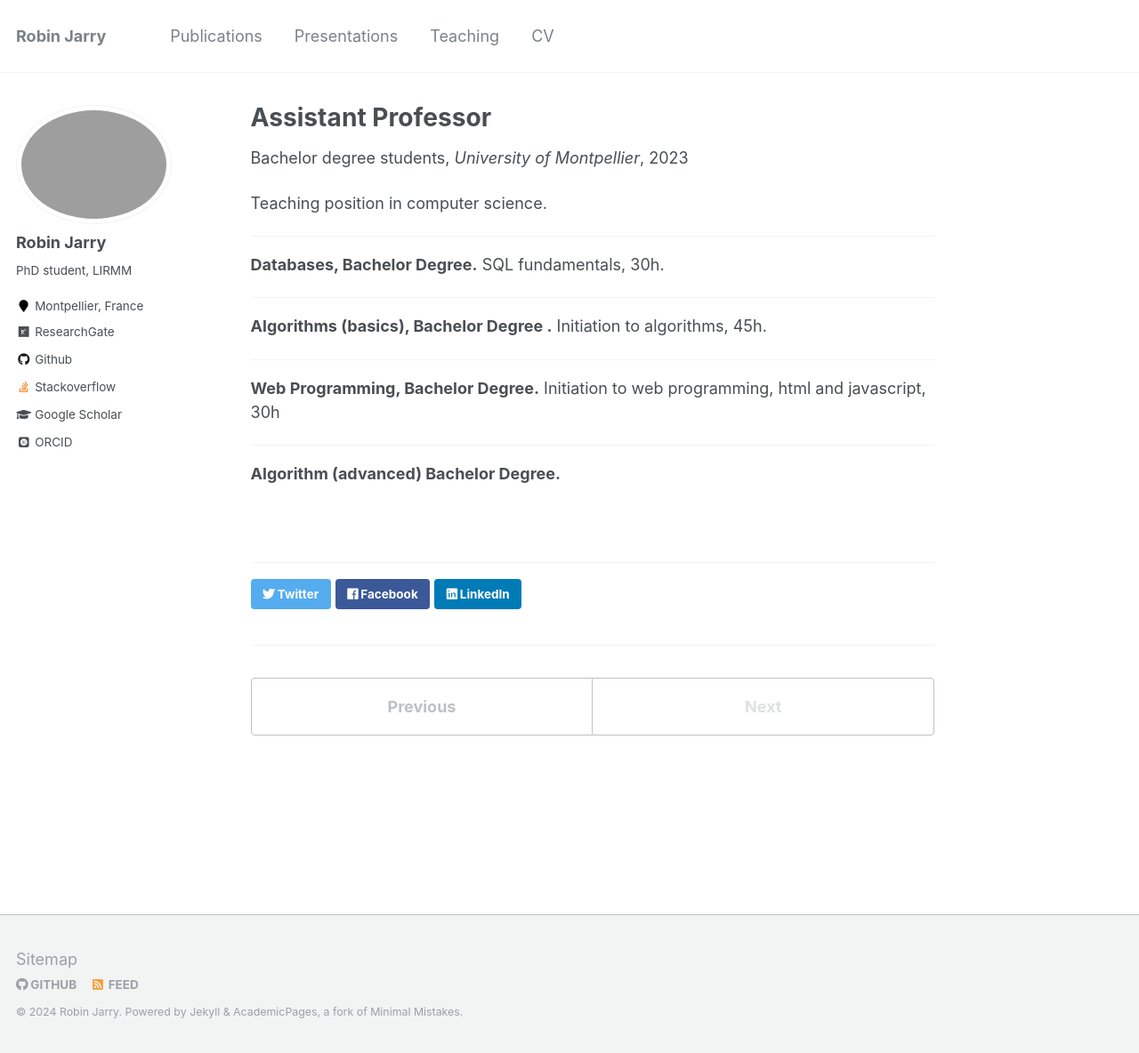
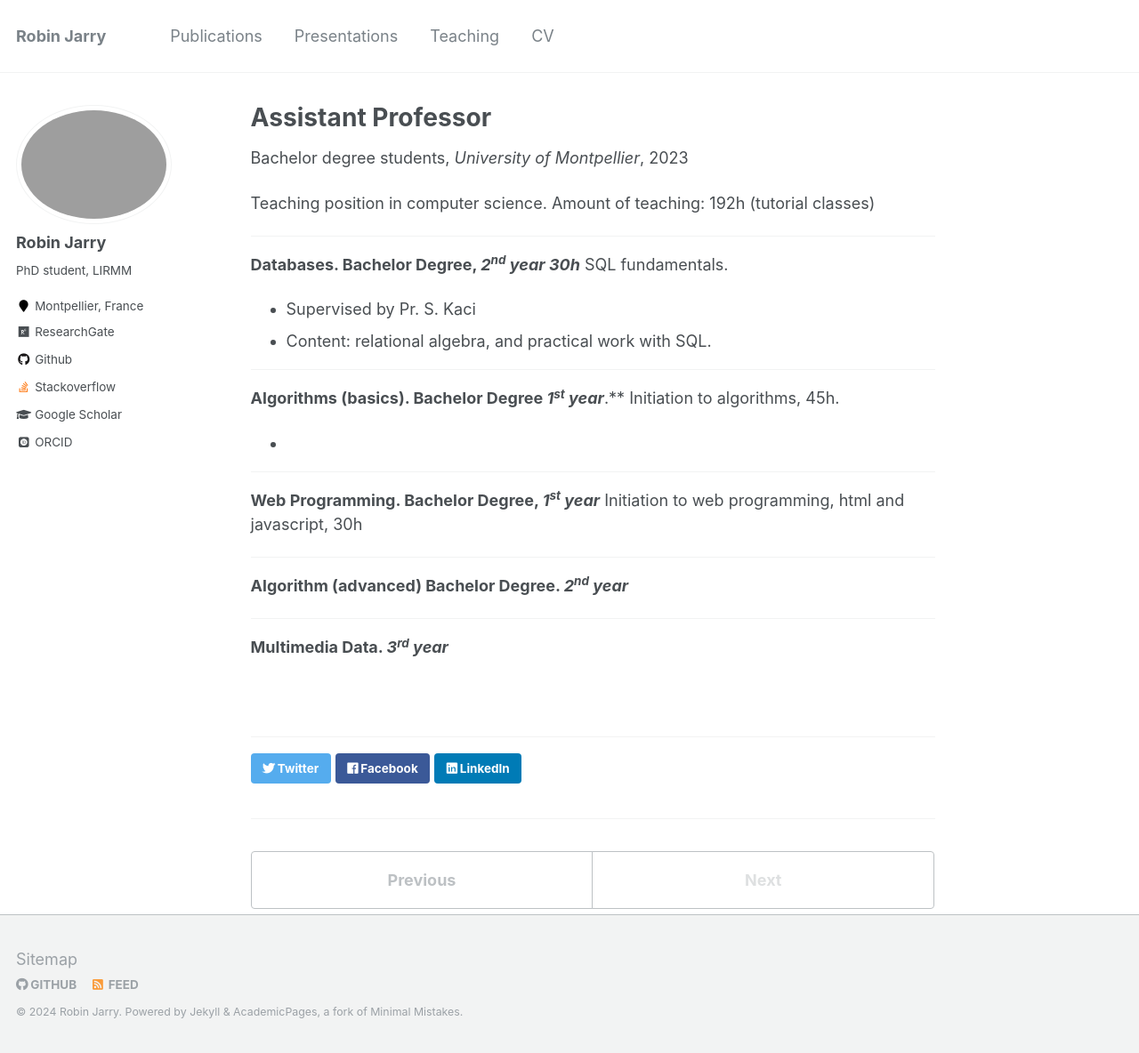
Before and after one commit to robin-j412/robin-j412.github.io, a Jekyll site: the page built from _teaching/2023-ater.md, in a window 1280 px wide and 1184 px high. Shown: the whole window at 89% size. Built offline with Jekyll 4.4.1, drawn with Linux system fonts in a browser that asks for light colours; some web fonts are replaced.

Commit message:
add ater position

```diff
--- a/_teaching/2023-ater.md
+++ b/_teaching/2023-ater.md
@@ -9,15 +9,23 @@ location: "Montpellier, France"
 ---
 
 Teaching position in computer science.
+Amount of teaching: 192h (tutorial classes)
 
 ---
-**Databases, Bachelor Degree.** SQL fundamentals, 30h.
+**Databases. Bachelor Degree, *2<sup>nd</sup> year 30h*** SQL fundamentals.
+* Supervised by Pr. S. Kaci
+* Content: relational algebra, and practical work with SQL.
+
 
 ---
-**Algorithms (basics), Bachelor Degree .** Initiation to algorithms, 45h.
+**Algorithms (basics). Bachelor Degree *1<sup>st</sup> year***.** Initiation to algorithms, 45h.
+*
 
 ---
-**Web Programming, Bachelor Degree.** Initiation to web programming, html and javascript, 30h
+**Web Programming. Bachelor Degree, *1<sup>st</sup> year*** Initiation to web programming, html and javascript, 30h
 
 ---
-**Algorithm (advanced) Bachelor Degree.**
+**Algorithm (advanced) Bachelor Degree. *2<sup>nd</sup> year***
+
+---
+**Multimedia Data. *3<sup>rd</sup> year***
```
